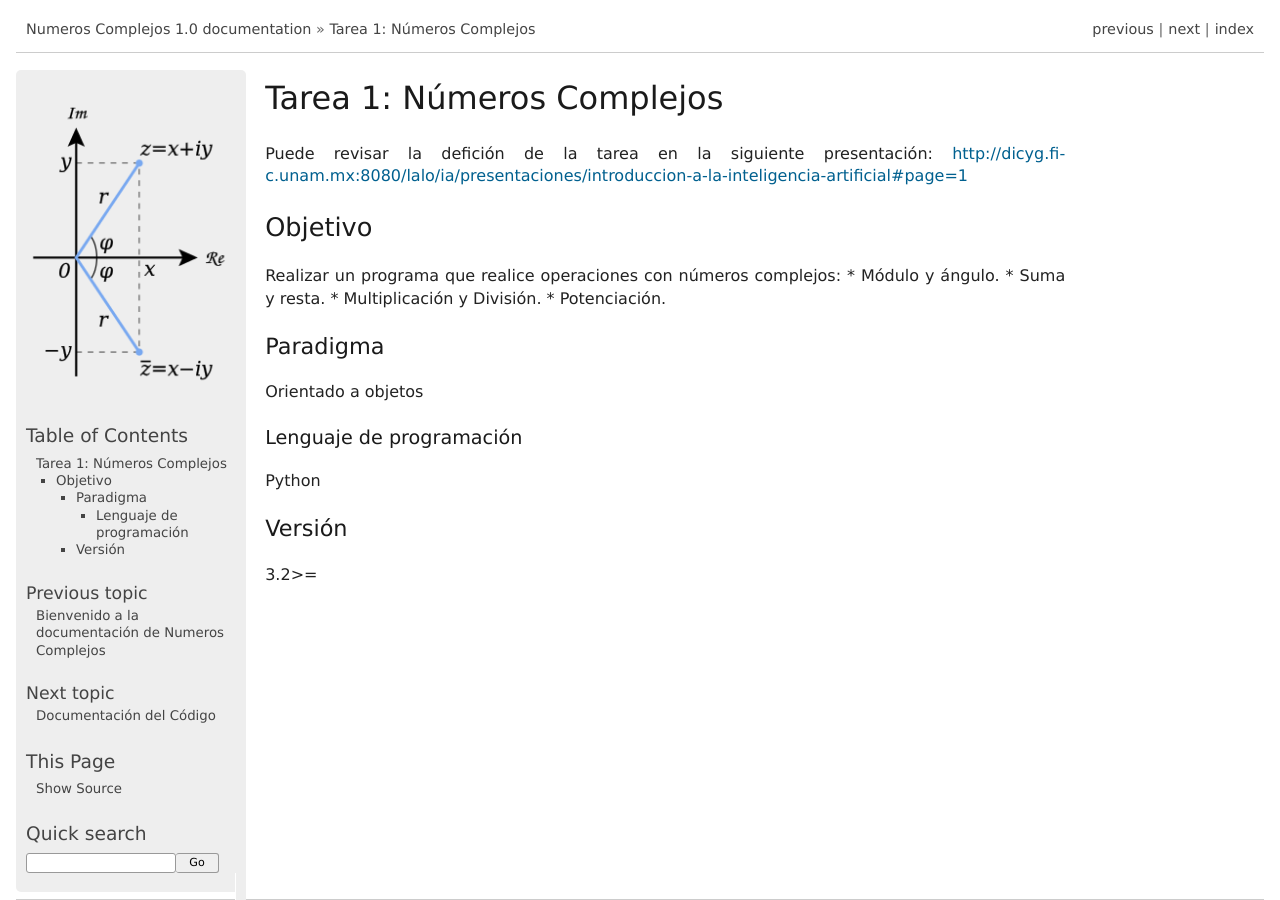
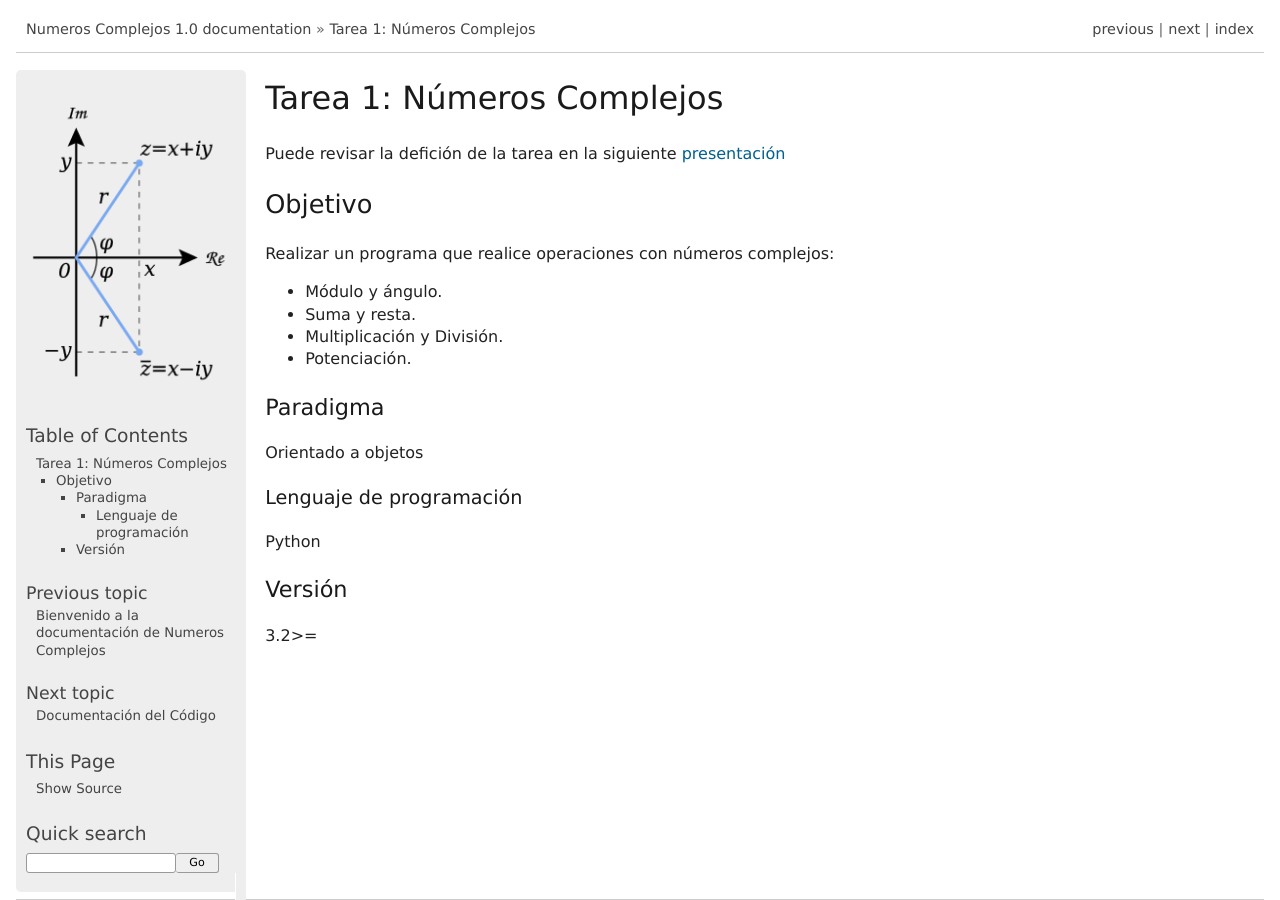
Before and after one commit to allanstone/InteligenciaArtificial, a Sphinx documentation site: the page built from Tarea 1/Numeros Complejos/source/intro.rst, in a window 1280 px wide and 900 px high. Built offline with Sphinx 7.4.7, drawn with Linux system fonts in a browser that asks for light colours.

Commit message:
Modificando algunas tabulaciones

```diff
--- a/Tarea 1/Numeros Complejos/source/intro.rst
+++ b/Tarea 1/Numeros Complejos/source/intro.rst
@@ -1,17 +1,18 @@
 Tarea 1: Números Complejos
 **************************
 
-Puede revisar la defición de la tarea en la siguiente presentación: http://dicyg.fi-c.unam.mx:8080/lalo/ia/presentaciones/introduccion-a-la-inteligencia-artificial#page=1
+Puede revisar la defición de la tarea en la siguiente `presentación <http://dicyg.fi-c.unam.mx:8080/lalo/ia/presentaciones/introduccion-a-la-inteligencia-artificial#page=1>`_
 
 
 Objetivo
 ========
 
 Realizar un programa que realice operaciones con números complejos:
-* Módulo y ángulo.
-* Suma y resta.
-* Multiplicación y División.
-* Potenciación.
+
+- Módulo y ángulo.
+- Suma y resta.
+- Multiplicación y División.
+- Potenciación.
 
 
 Paradigma
```
Also changed, not shown: Tarea 1/Polinomios/source/intro.rst (+8 -8 lines).
